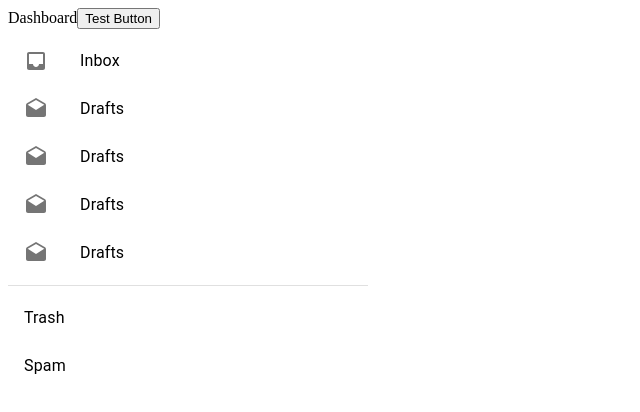
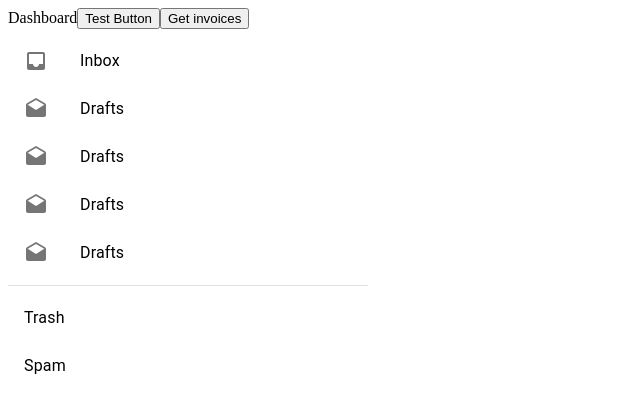
Before and after one commit to CUPCAKESENG/SENG2021, a React (Create React App) app in the folder frontend/: page /dashboard in a window 1280 px wide. Shown: the top 412 px of the page, without its empty margins (0-640 px from the left). Built offline with nearby package versions, Linux system fonts and the light colour scheme.

Commit message:
getting list of invoices onto console so far

```diff
--- a/frontend/src/pages/Dashboard.js
+++ b/frontend/src/pages/Dashboard.js
@@ -16,10 +16,18 @@ export const Dashboard = () => {
       })
   }
 
+  const getInvoices = () => {
+    axios.get('http://localhost:5000/invoice/list', {params: {token: 'eyJ0eXAiOiJKV1QiLCJhbGciOiJIUzI1NiJ9.eyJpZCI6MywibmFtZSI6ImpvaG5hcHBsZXNlZWQiLCJ3aWxkY2FyZCI6LTQ5ODgsImV4cCI6MTY0OTY4MzEwMX0.8uHJv6OByXdVho0VdDHqasFVIrGFj7x2zROFiJPXe74'}})
+      .then(res => {
+        console.log("list: ", res);
+      })
+  }
+
   return (
     <>
       <text>Dashboard</text>
       <button onClick={handleButtonClick}>Test Button</button>
+      <button onClick={getInvoices}>Get invoices</button>
       <BasicList />
     </>
   )
```
Also changed, not shown: 1 other file (tests, documents, lock files or other folders).
